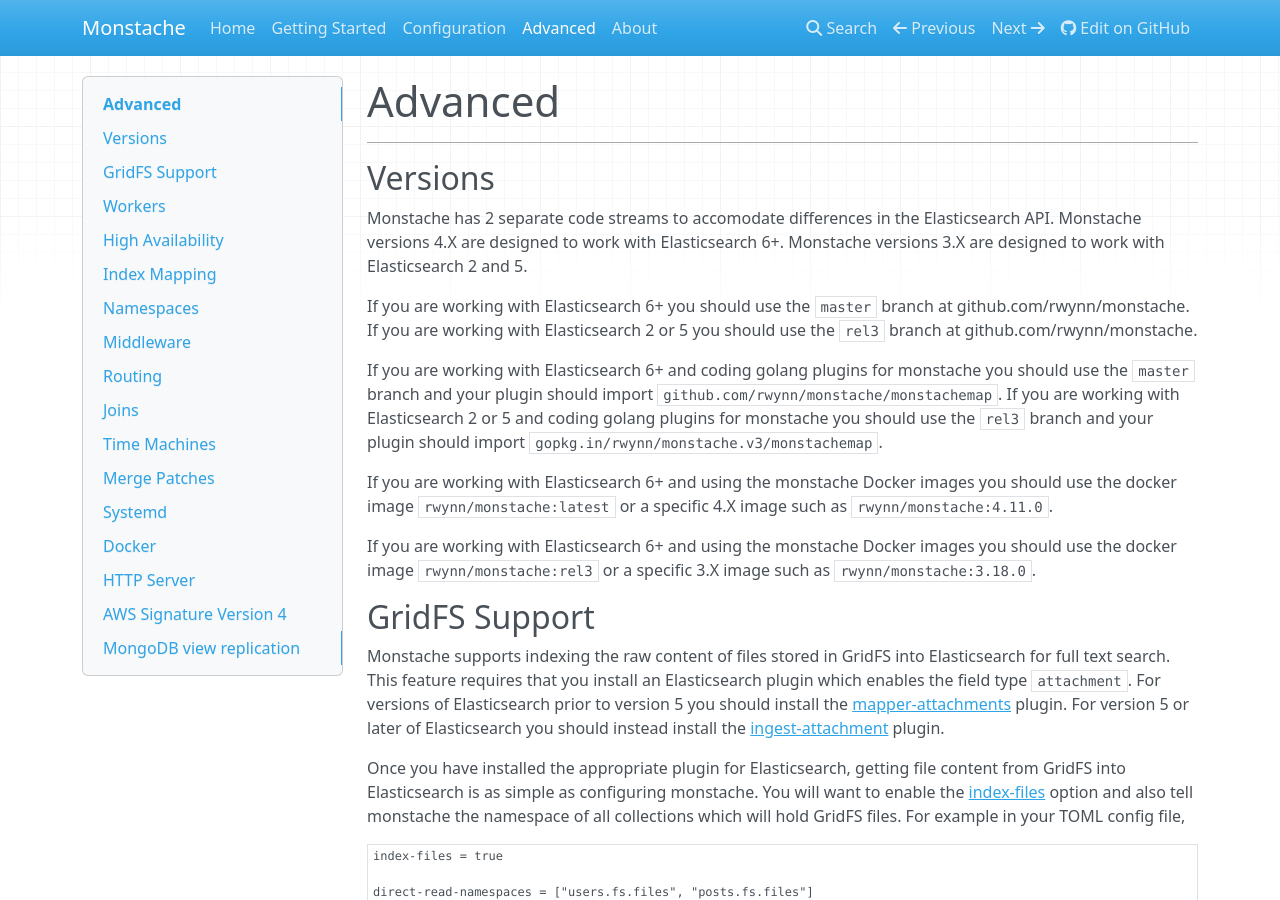
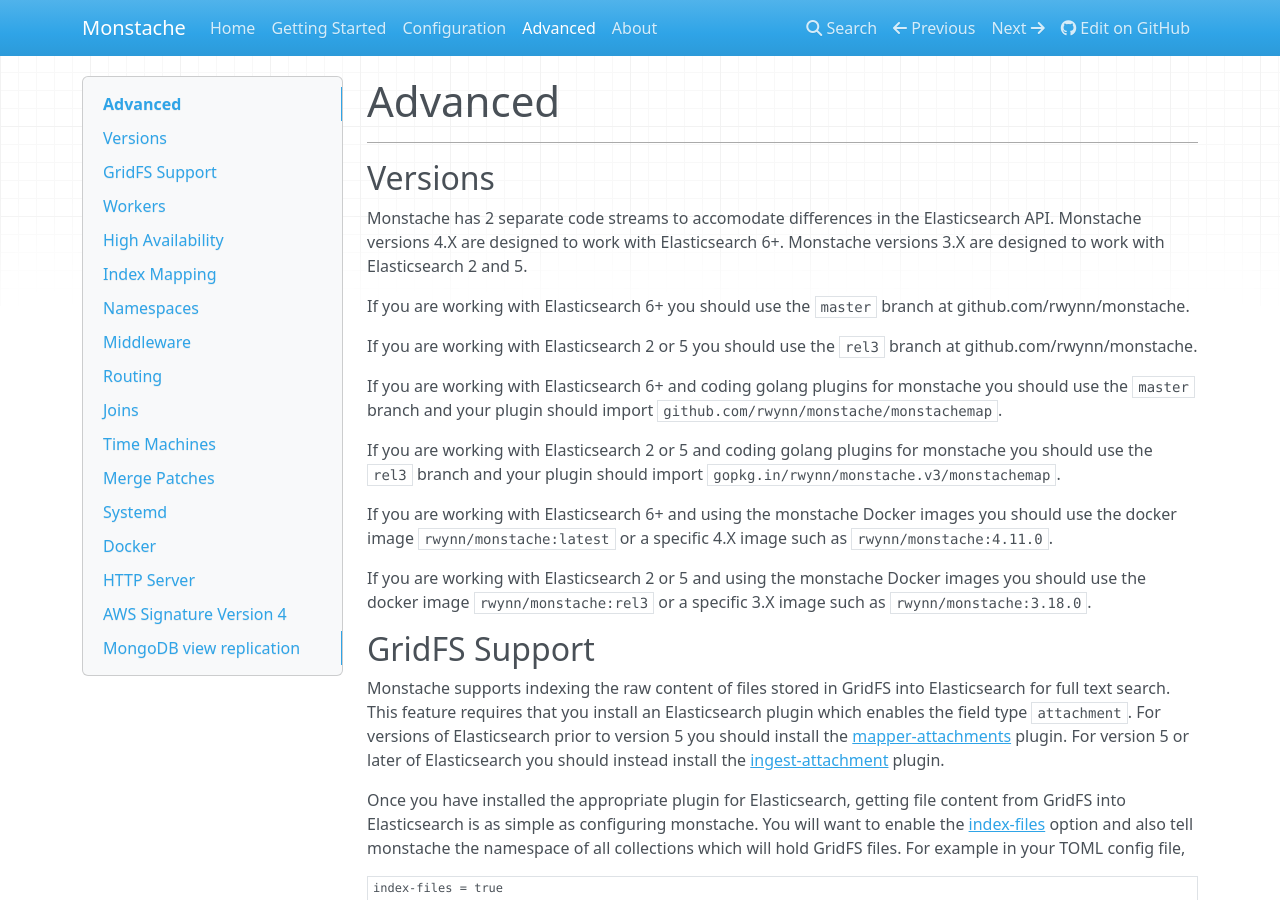
Before and after one commit to rwynn/monstache-site, an MkDocs documentation site: the page built from src/advanced.md, in a window 1280 px wide and 900 px high. Built offline with MkDocs 1.6.1, drawn with Linux system fonts in a browser that asks for light colours; nearby versions of some CDN libraries; a style sheet for code colours, icons or effects is not loaded.

Commit message:
fix typo

```diff
--- a/docs/index.html
+++ b/docs/index.html
@@ -257,5 +257,5 @@
 
 <!--
 MkDocs version : 1.0.4
-Build Date UTC : 2018-09-30 00:33:53
+Build Date UTC : 2018-09-30 00:48:03
 -->
--- a/src/advanced.md
+++ b/src/advanced.md
@@ -7,17 +7,20 @@
 Monstache has 2 separate code streams to accomodate differences in the Elasticsearch API.  Monstache versions 4.X
 are designed to work with Elasticsearch 6+.  Monstache versions 3.X are designed to work with Elasticsearch 2 and 5.
 
-If you are working with Elasticsearch 6+ you should use the `master` branch at github.com/rwynn/monstache.  If you
-are working with Elasticsearch 2 or 5 you should use the `rel3` branch at github.com/rwynn/monstache.
+If you are working with Elasticsearch 6+ you should use the `master` branch at github.com/rwynn/monstache.
+
+If you are working with Elasticsearch 2 or 5 you should use the `rel3` branch at github.com/rwynn/monstache.
 
 If you are working with Elasticsearch 6+ and coding golang plugins for monstache you should use the `master` branch
-and your plugin should import `github.com/rwynn/monstache/monstachemap`. If you are working with Elasticsearch 2 or 5 and coding
-golang plugins for monstache you should use the `rel3` branch and your plugin should import `gopkg.in/rwynn/monstache.v3/monstachemap`.
+and your plugin should import `github.com/rwynn/monstache/monstachemap`.
+
+If you are working with Elasticsearch 2 or 5 and coding golang plugins for monstache you should use the `rel3` branch
+and your plugin should import `gopkg.in/rwynn/monstache.v3/monstachemap`.
 
 If you are working with Elasticsearch 6+ and using the monstache Docker images you should use the docker
 image `rwynn/monstache:latest` or a specific 4.X image such as `rwynn/monstache:4.11.0`.
 
-If you are working with Elasticsearch 6+ and using the monstache Docker images you should use the docker
+If you are working with Elasticsearch 2 or 5 and using the monstache Docker images you should use the docker
 image `rwynn/monstache:rel3` or a specific 3.X image such as `rwynn/monstache:3.18.0`.
 
 ## GridFS Support
```
Also changed, not shown: docs/advanced/index.html (+6 -5 lines), docs/search/search_index.json, 1 other file.
